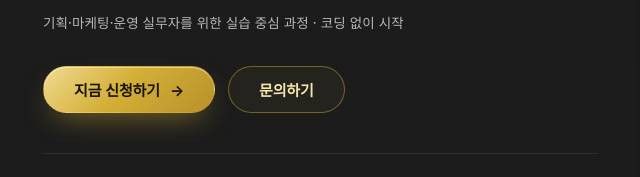
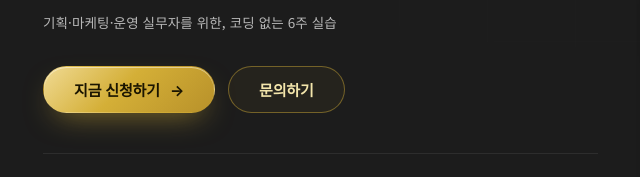
Before and after one commit to apftjtm-maker/vet-inventory-app, a plain HTML site: page ai-course-landing/index.html in a window 1280 px wide. Shown: the part 487-664 px from the top of the page, 41-681 px from the left. Drawn offline with nearby package versions, Linux system fonts and the light colour scheme; a web font is replaced by a local one.

Commit message:
히어로 서브카피 정리

```diff
--- a/ai-course-landing/index.html
+++ b/ai-course-landing/index.html
@@ -465,7 +465,7 @@
         <p class="hero-badge"><span class="pulse" aria-hidden="true"></span>12기 모집 중 · 12.08 개강 · 정원 40명</p>
         <h1 id="hero-title">반복은 AI에게,<br><span class="gold-text">판단은 당신에게.</span></h1>
         <p class="hero-lead">ChatGPT·Claude·자동화 툴을 실무에 바로 붙이는 6주. 강의를 듣고 끝나는 수업이 아니라, 매주 당신의 업무 하나가 실제로 자동화됩니다.</p>
-        <p class="hero-sub">기획·마케팅·운영 실무자를 위한 실습 중심 과정 · 코딩 없이 시작</p>
+        <p class="hero-sub">기획·마케팅·운영 실무자를 위한, 코딩 없는 6주 실습</p>
         <div class="hero-actions">
           <a class="btn btn-gold" href="#pricing">지금 신청하기 <span class="arrow" aria-hidden="true">→</span></a>
           <a class="btn btn-ghost" href="#contact">문의하기</a>
```
